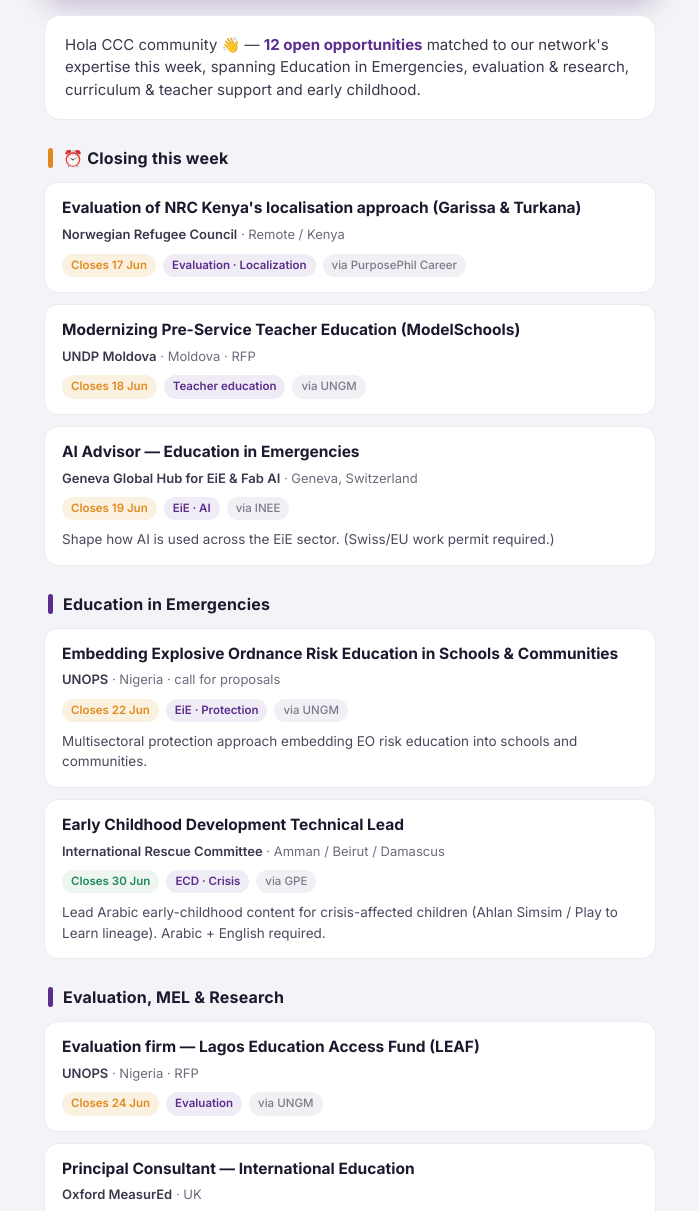
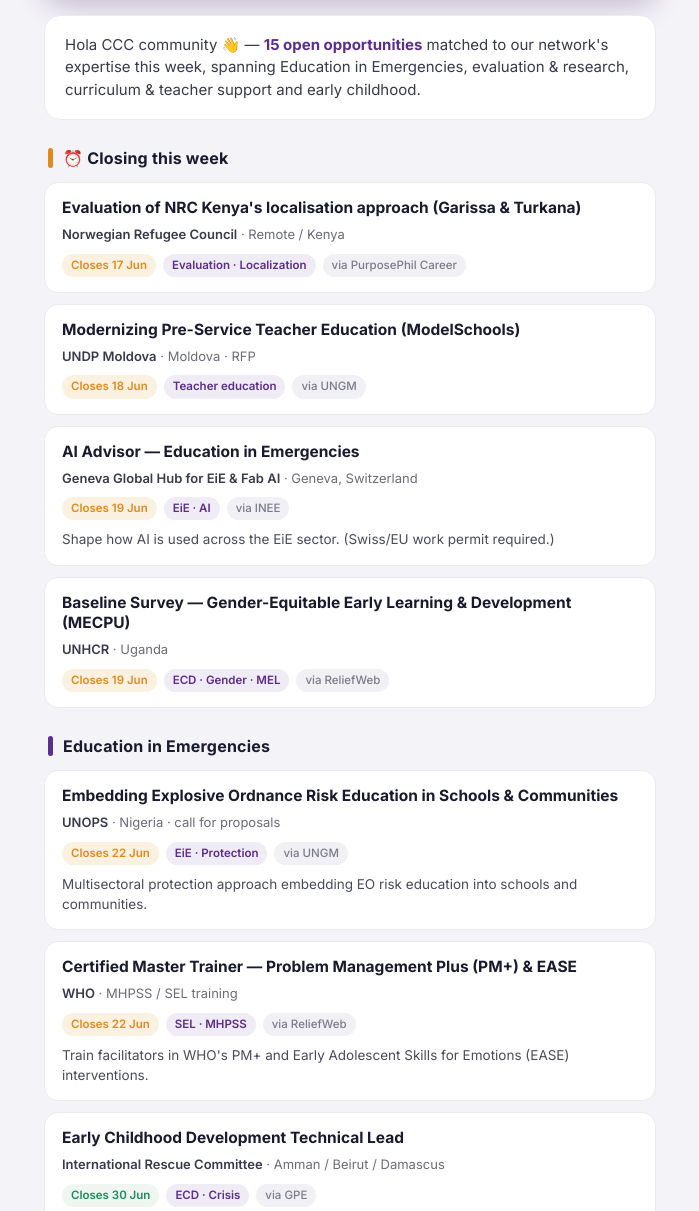
Before and after one commit to mewiag/ccc-opportunities, a plain HTML site: page index.html in a window 1280 px wide. Shown: the part 268-1479 px from the top of the page, without its empty margins (290-989 px from the left). Drawn offline with Linux system fonts and the light colour scheme.

Commit message:
Update index.html

```diff
--- a/index.html
+++ b/index.html
@@ -8,11 +8,11 @@
 <!-- WhatsApp / social link preview -->
 <meta property="og:type" content="website">
 <meta property="og:title" content="CCC Opportunities Digest — 16 June 2026">
-<meta property="og:description" content="12 verified, open consulting & RFP opportunities for the Consulting Community Connections network — every link checked and every deadline confirmed this week.">
+<meta property="og:description" content="15 verified, open consulting & RFP opportunities for the Consulting Community Connections network — every link checked and every deadline confirmed this week.">
 <meta property="og:image" content="https://winded-maria.github.io/consulting-directory/assets/logo.png">
 <meta name="twitter:card" content="summary_large_image">
 <meta name="twitter:title" content="CCC Opportunities Digest — 16 June 2026">
-<meta name="twitter:description" content="12 verified, open opportunities for the CCC network this week.">
+<meta name="twitter:description" content="15 verified, open opportunities for the CCC network this week.">
 
 <link rel="preconnect" href="https://fonts.googleapis.com">
 <link rel="preconnect" href="https://fonts.gstatic.com" crossorigin>
@@ -50,8 +50,6 @@
   .badge.open{background:#EEF1F6;color:#556682;}
   .badge.source{background:#F1F1F5;color:#7A7A8A;font-weight:500;}
   .note{font-size:13.5px;color:#4a4a5e;margin:9px 0 0;}
-  .explore{margin-top:14px;background:#F0ECF6;border:1px dashed #D9C9EE;border-radius:12px;padding:13px 16px;font-size:13.5px;color:#4a4a5e;}
-  .explore a{color:var(--purple);font-weight:600;}
   .footer{margin-top:30px;text-align:center;color:var(--muted);font-size:12.5px;border-top:1px solid var(--border);padding-top:22px;}
   .footer .cta{display:inline-block;background:var(--purple);color:#fff;text-decoration:none;font-weight:600;font-size:13.5px;padding:11px 22px;border-radius:999px;margin-bottom:18px;}
   .footer p{margin:5px 0;}
@@ -68,7 +66,7 @@
     <span class="issue-meta">Issue&nbsp;01 · Week of 16 June 2026</span>
   </div>
   <div class="intro">
-    Hola CCC community 👋 — <b>12 open opportunities</b> matched to our network's expertise this week,
+    Hola CCC community 👋 — <b>15 open opportunities</b> matched to our network's expertise this week,
     spanning Education in Emergencies, evaluation &amp; research, curriculum &amp; teacher support and early childhood.
   </div>
   <div class="section urgent">
@@ -89,6 +87,11 @@
       <div class="row"><span class="badge soon">Closes 19 Jun</span><span class="badge">EiE · AI</span><span class="badge source">via INEE</span></div>
       <p class="note">Shape how AI is used across the EiE sector. (Swiss/EU work permit required.)</p>
     </div>
+    <div class="card">
+      <a class="title" href="https://reliefweb.int/job/4215223/mecpu-baseline-survey-gender-equitable-early-learning-and-development-uganda">Baseline Survey — Gender-Equitable Early Learning &amp; Development (MECPU)</a>
+      <div class="meta"><span class="org">UNHCR</span> · Uganda</div>
+      <div class="row"><span class="badge soon">Closes 19 Jun</span><span class="badge">ECD · Gender · MEL</span><span class="badge source">via ReliefWeb</span></div>
+    </div>
   </div>
   <div class="section">
     <div class="section-head"><span class="bar"></span><h2>Education in Emergencies</h2></div>
@@ -97,6 +100,12 @@
       <div class="meta"><span class="org">UNOPS</span> · Nigeria · call for proposals</div>
       <div class="row"><span class="badge soon">Closes 22 Jun</span><span class="badge">EiE · Protection</span><span class="badge source">via UNGM</span></div>
       <p class="note">Multisectoral protection approach embedding EO risk education into schools and communities.</p>
+    </div>
+    <div class="card">
+      <a class="title" href="https://reliefweb.int/job/4216262/certified-master-trainer-problem-management-plus-pm-early-adolescent-skills-emotions-ease">Certified Master Trainer — Problem Management Plus (PM+) &amp; EASE</a>
+      <div class="meta"><span class="org">WHO</span> · MHPSS / SEL training</div>
+      <div class="row"><span class="badge soon">Closes 22 Jun</span><span class="badge">SEL · MHPSS</span><span class="badge source">via ReliefWeb</span></div>
+      <p class="note">Train facilitators in WHO's PM+ and Early Adolescent Skills for Emotions (EASE) interventions.</p>
     </div>
     <div class="card">
       <a class="title" href="https://theirc.wd1.myworkdayjobs.com/External_Careers/job/Amman---Al-Rabeh-Jordan/Early-Childhood-Development-Technical-Lead_JR00003621">Early Childhood Development Technical Lead</a>
@@ -134,6 +143,11 @@
       <p class="note">Strengthen MoETE capacity to update and monitor Egypt's Education Sector Plan (2023–2027).</p>
     </div>
     <div class="card">
+      <a class="title" href="https://reliefweb.int/job/4214321/program-officer-curriculum-designer">Program Officer — Curriculum Designer</a>
+      <div class="meta"><span class="org">International Rescue Committee</span> · via ReliefWeb</div>
+      <div class="row"><span class="badge deadline">Closes 31 Aug</span><span class="badge">Curriculum design</span><span class="badge source">via ReliefWeb</span></div>
+    </div>
+    <div class="card">
       <a class="title" href="https://www.purposephilcareer.com/jobs/474015736-call-for-experts-global-education-sector-experts">Call for Experts — Global Education Sector Experts</a>
       <div class="meta"><span class="org">DAI</span> · Remote</div>
       <div class="row"><span class="badge open">Open call · rolling</span><span class="badge">Roster · Education</span><span class="badge source">via PurposePhil Career</span></div>
```
